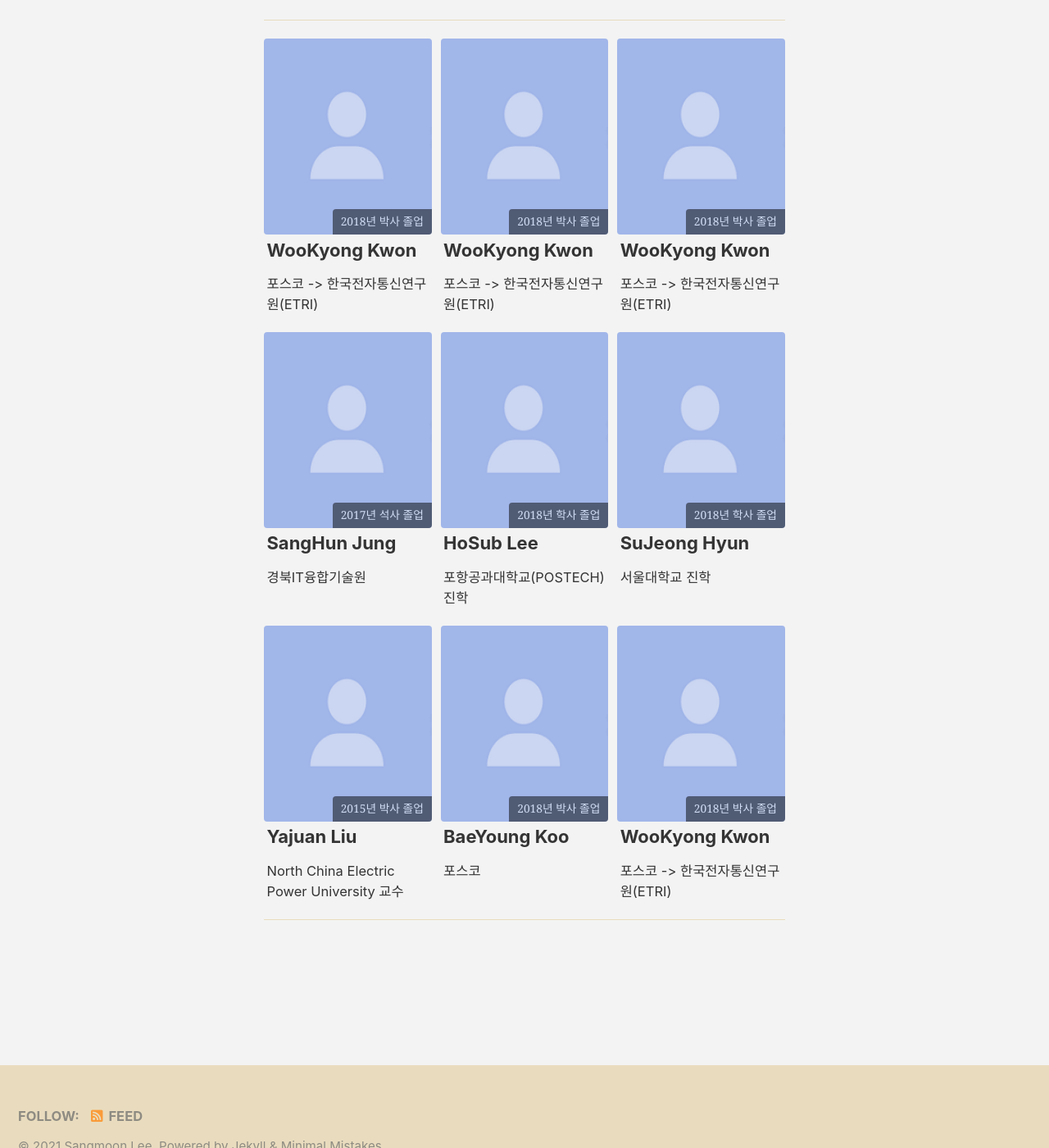
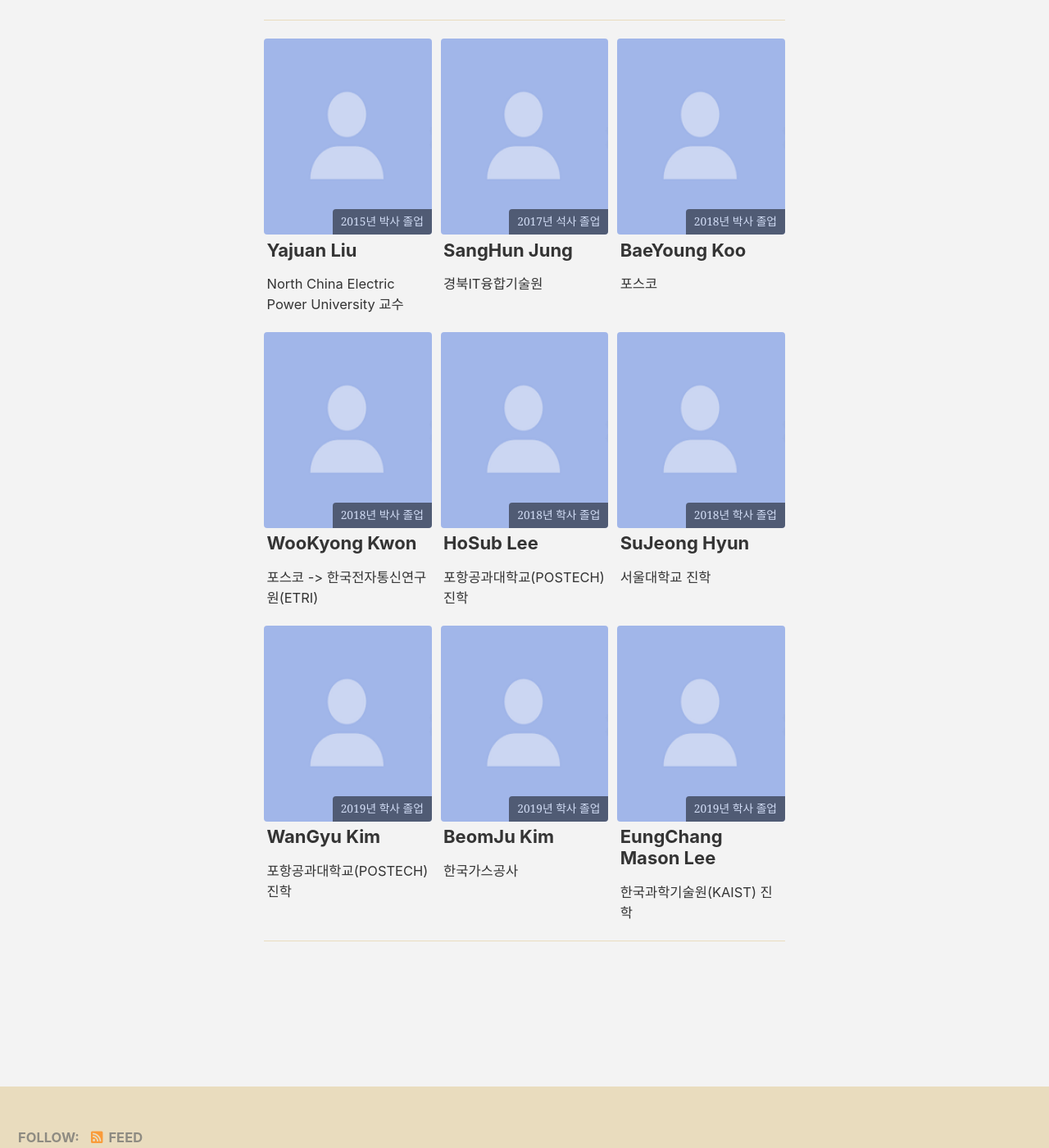
Before and after one commit to CPSC-LAB/CPSC-LAB.github.io, a Jekyll site: the page built from _pages/members.md, in a window 1280 px wide and 1400 px high, scrolled down 3036 px. Shown: the whole window at 82% size. Built offline with Jekyll 4.4.1, drawn with Linux system fonts in a browser that asks for light colours; cached includes are drawn as plain includes.

Commit message:
Update members.md

```diff
--- a/_pages/members.md
+++ b/_pages/members.md
@@ -49,23 +49,27 @@ feature_row3:
     excerpt : ""
 
 feature_row4:
+
+
+  - image_path: /assets/images/members/noface.jpg
+    image_caption: "2015년 박사 졸업"
+    title: "Yajuan Liu"
+    excerpt : "North China Electric Power University 교수"
+  - image_path: /assets/images/members/noface.jpg
+    image_caption: "2017년 석사 졸업"
+    title: "SangHun Jung"
+    excerpt : "경북IT융합기술원"
+  - image_path: /assets/images/members/noface.jpg
+    image_caption: "2018년 박사 졸업"
+    title: "BaeYoung Koo"
+    excerpt : "포스코"
+
+
+
   - image_path: /assets/images/members/noface.jpg
     image_caption: "2018년 박사 졸업"
     title: "WooKyong Kwon"
     excerpt : "포스코 -> 한국전자통신연구원(ETRI)"
-  - image_path: /assets/images/members/noface.jpg
-    image_caption: "2018년 박사 졸업"
-    title: "WooKyong Kwon"
-    excerpt : "포스코 -> 한국전자통신연구원(ETRI)"
-  - image_path: /assets/images/members/noface.jpg
-    image_caption: "2018년 박사 졸업"
-    title: "WooKyong Kwon"
-    excerpt : "포스코 -> 한국전자통신연구원(ETRI)"
-
-  - image_path: /assets/images/members/noface.jpg
-    image_caption: "2017년 석사 졸업"
-    title: "SangHun Jung"
-    excerpt : "경북IT융합기술원"
   - image_path: /assets/images/members/noface.jpg
     image_caption: "2018년 학사 졸업"
     title: "HoSub Lee"
@@ -76,19 +80,19 @@ feature_row4:
     excerpt : "서울대학교 진학"
 
 
+  - image_path: /assets/images/members/noface.jpg
+    image_caption: "2019년 학사 졸업"
+    title: "WanGyu Kim"
+    excerpt : "포항공과대학교(POSTECH) 진학"
+  - image_path: /assets/images/members/noface.jpg
+    image_caption: "2019년 학사 졸업"
+    title: "BeomJu Kim"
+    excerpt : "한국가스공사"
+  - image_path: /assets/images/members/noface.jpg
+    image_caption: "2019년 학사 졸업"
+    title: "EungChang Mason Lee"
+    excerpt : "한국과학기술원(KAIST) 진학"
 
-  - image_path: /assets/images/members/noface.jpg
-    image_caption: "2015년 박사 졸업"
-    title: "Yajuan Liu"
-    excerpt : "North China Electric Power University 교수"
-  - image_path: /assets/images/members/noface.jpg
-    image_caption: "2018년 박사 졸업"
-    title: "BaeYoung Koo"
-    excerpt : "포스코"
-  - image_path: /assets/images/members/noface.jpg
-    image_caption: "2018년 박사 졸업"
-    title: "WooKyong Kwon"
-    excerpt : "포스코 -> 한국전자통신연구원(ETRI)"
 
 
 ---
```
